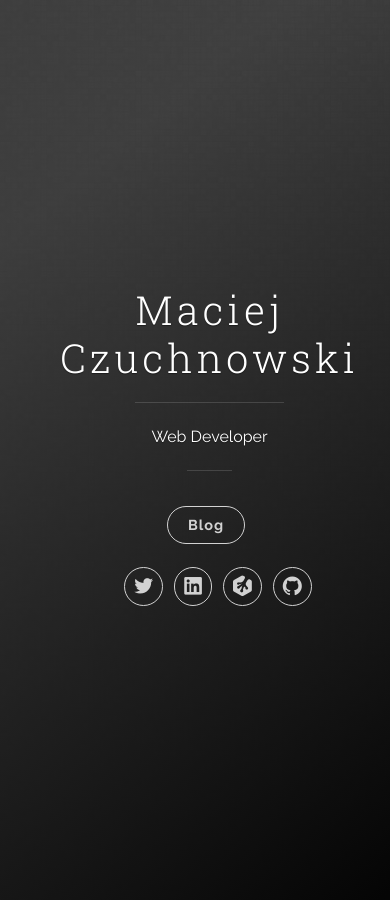
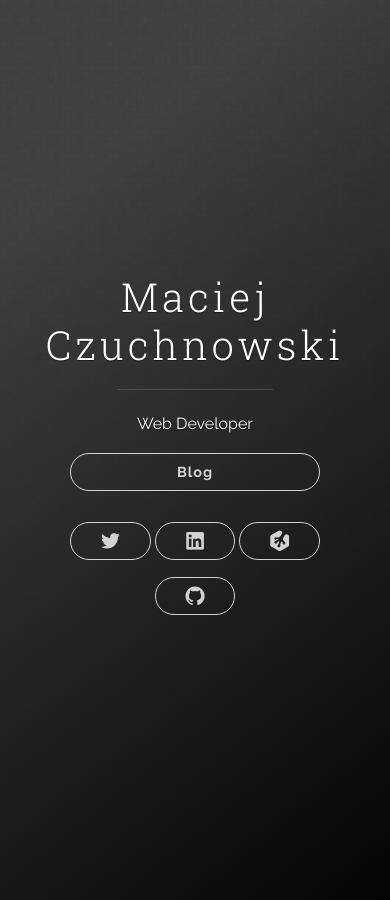
Before and after one commit to mczuchnowski/mczuchnowski.github.io, a Jekyll site: the page index.html, which Jekyll copies as it is, in a window 390 px wide. Built offline with Jekyll 4.4.1, drawn with Linux system fonts in a browser that asks for light colours.

Commit message:
Fix mobile view on landing

```diff
--- a/css/landing.css
+++ b/css/landing.css
@@ -467,3 +467,88 @@ i {
   margin: 5px 0;
   white-space: nowrap;
 }
+
+/* Media Queries */
+
+@media all and (max-width: 960px) {
+  .btn-mobile-menu {
+    display: block; }
+   .panel-main {
+    display: table;
+    position: relative; }
+   .panel-cover--collapsed {
+    width: 100%;
+    max-width: none; }
+   .panel-main__inner {
+    display: table-cell;
+    padding: 60px 10%; }
+   .panel-cover__description {
+    display: block;
+    max-width: 600px;
+    margin: 0 auto; }
+   .panel-cover__divider--secondary {
+    display: none; }
+      .panel-cover {
+    width: 100%;
+    height: 100%;
+    background-position: center center; }
+    .panel-cover.panel-cover--collapsed {
+      display: block;
+      position: relative;
+      height: auto;
+      padding: 0;
+      background-position: center center; }
+      .panel-cover.panel-cover--collapsed .panel-main__inner {
+        display: block;
+        padding: 70px 0 30px 0; }
+      .panel-cover.panel-cover--collapsed .panel-cover__logo {
+        width: 60px;
+        border-width: 2px; }
+      .panel-cover.panel-cover--collapsed .panel-cover__description {
+        display: none; }
+      .panel-cover.panel-cover--collapsed .panel-cover__divider {
+        display: none;
+        margin: 1em auto; }
+
+   .cover-navigation {
+    display: block;
+    position: relative;
+    float: left;
+    clear: left;
+    width: 100%; }
+    .cover-navigation .navigation {
+      display: block;
+      width: 100%; }
+      .cover-navigation .navigation li {
+        width: 80%;
+        margin-bottom: .4em; }
+    .cover-navigation.navigation--social {
+      padding-top: 5px; }
+      .cover-navigation.navigation--social .navigation li {
+        display: inline-block;
+        width: 25.8%; }
+   .content-wrapper {
+    width: 80%;
+    max-width: none;
+    margin: 0 auto; }
+   .content-wrapper__inner {
+    margin-right: 0;
+    margin-left: 0; }
+   .navigation__item {
+    width: 100%;
+    margin: 0 0 .4em 0; }
+  .navigation--social {
+    margin-left: 0;
+} }
+
+@media all and (max-width: 340px) {
+  .panel-main__inner {
+    padding: 0 5%; }
+  .panel-title {
+    margin-bottom: .1em;
+    font-size: 1.5em; }
+  .panel-subtitle {
+    font-size: .9em; }
+  .btn, .navigation__item a {
+    display: block;
+    margin-bottom: .4em; }  }
--- a/index.html
+++ b/index.html
@@ -23,7 +23,7 @@
     <meta name="msapplication-TileColor" content="#666666">
     <meta name="theme-color" content="#666666">
     <link rel="stylesheet" type="text/css" href="https://fonts.googleapis.com/css?family=Raleway:400,700|Roboto+Slab:300,400)">
-    <link rel="stylesheet" href="css/landing.min.css">
+    <link rel="stylesheet" href="css/landing.css">
   </head>
   <body>
     <div class="panel-cover" style="background-image: url(img/cover.jpg)">
```
